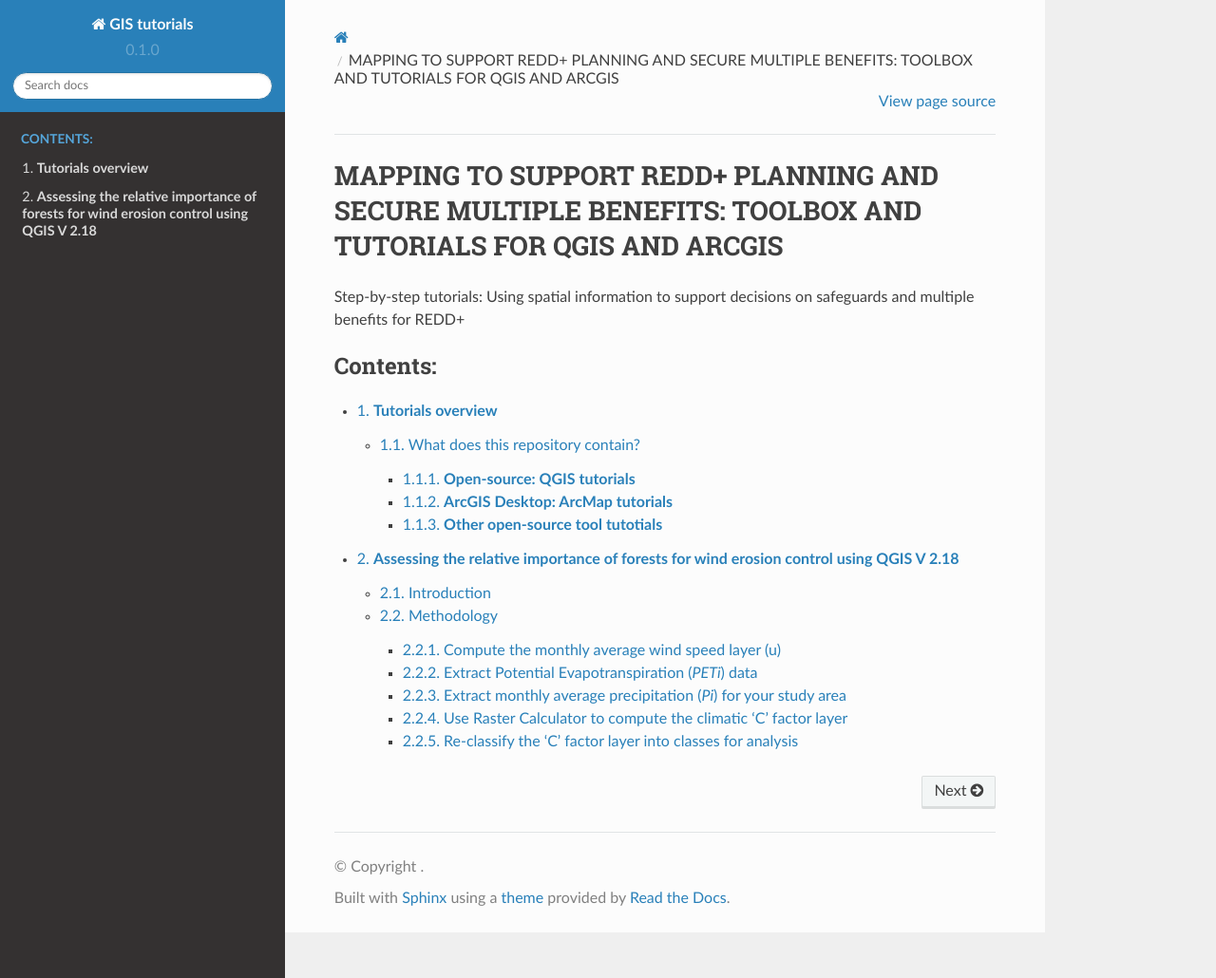
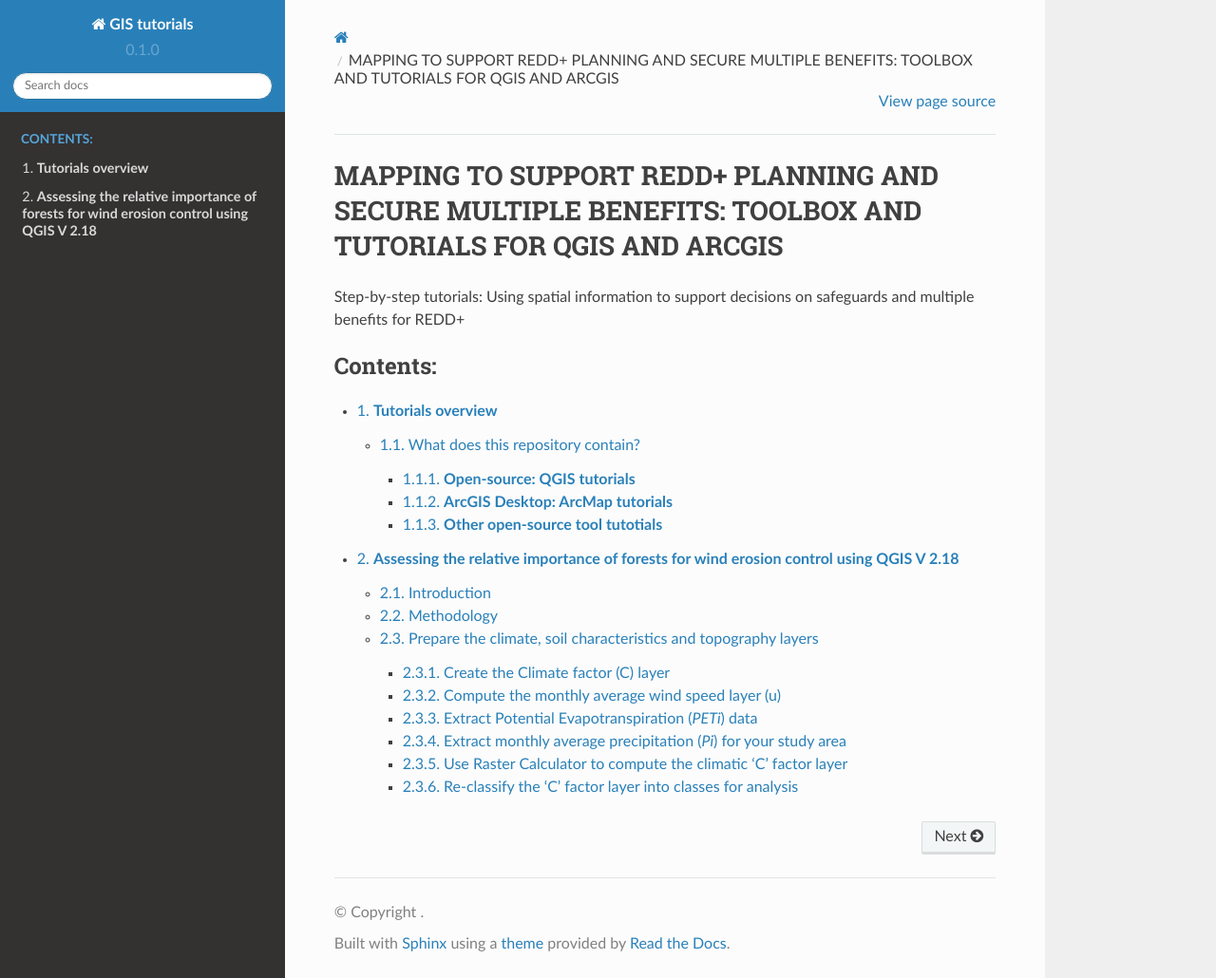
Before and after one commit to corinnar/GIS_tutorials, a Sphinx documentation site: the page built from docs/source/index.rst, in a window 1280 px wide and 1030 px high. Shown: the whole window at 95% size. Built offline with Sphinx 7.4.7 and the Read the Docs theme 2.0.0, drawn with Linux system fonts in a browser that asks for light colours; some of the changed lines change nothing that is shown.

Commit message:
Update Wind_Erosion_Tutorial_EN.rst

```diff
--- a/docs/source/Wind_Erosion_Tutorial_EN.rst
+++ b/docs/source/Wind_Erosion_Tutorial_EN.rst
@@ -162,12 +162,12 @@ carry out this analysis.
 
 |image2|
 
-1. .. rubric:: Prepare the climate, soil characteristics and topography
-      layers.
-      :name: prepare-the-climate-soil-characteristics-and-topography-layers.
-
-2. .. rubric:: Create the Climate factor (C’) layer
-      :name: create-the-climate-factor-c-layer
+------------------------------------------------------------------
+Prepare the climate, soil characteristics and topography layers
+------------------------------------------------------------------
+~~~~~~~~~~~~~~~~~~~~~~~~~~~~~~~~~~~~~~~~~~~~~~~~~~~~~~~~~~~~~~~~~~~~~~
+Create the Climate factor (C) layer
+~~~~~~~~~~~~~~~~~~~~~~~~~~~~~~~~~~~~~~~~~~~~~~~~~~~~~~~~~~~~~~~~~~~~~~
 
 Climate erosivity is assessed in this method using the formula suggested
 by FAO (1979) for the Universal Wind Erosion Equation (Wooddruf &
@@ -222,6 +222,8 @@ QGIS and statistical analyses in RStudio.
 
 4. A pop up window will open, click on **All Maps** and then on **Daily
    Observational Data.** A map viewer will automatically open.
+
+|image4a|
 
 5. Once the map viewer is open, **Search** for a location, Paraguay in
    this case, and tick the box next to **Global Summary of the Day** on
@@ -1210,6 +1212,9 @@ http://www.ars.usda.gov/SP2UserFiles/Place/30200525/897%20A%20wind%20erosion%20e
 .. |image4| image:: media/media_Wind_Erosion/image7.png
    :width: 6.74451in
    :height: 2.62353in
+.. |image4a| image:: media/media_Wind_Erosion/image8.png
+   :width: 6.74451in
+   :height: 2.62353in
 .. |image5| image:: media/media_Wind_Erosion/image10.png
    :width: 5.81525in
    :height: 2.91128in
```
